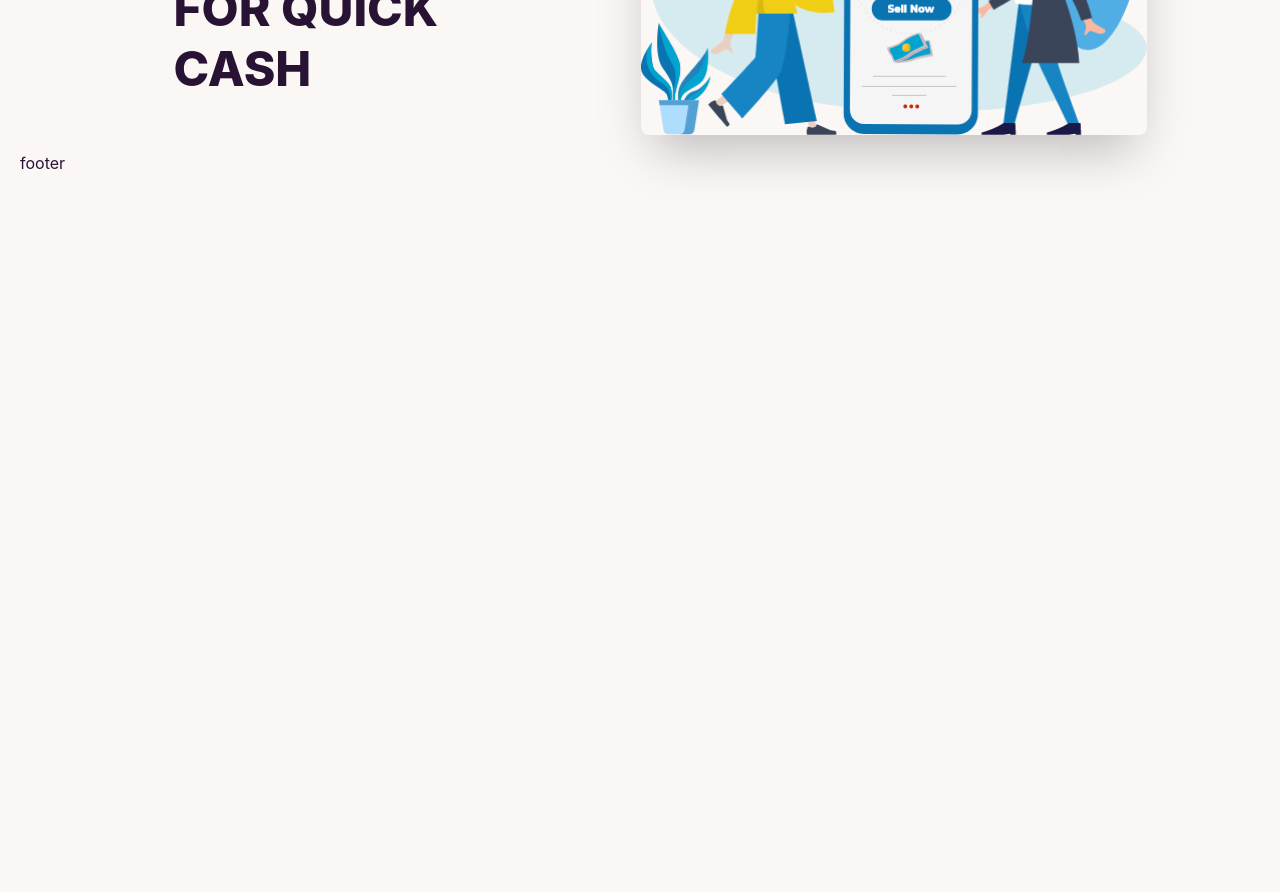
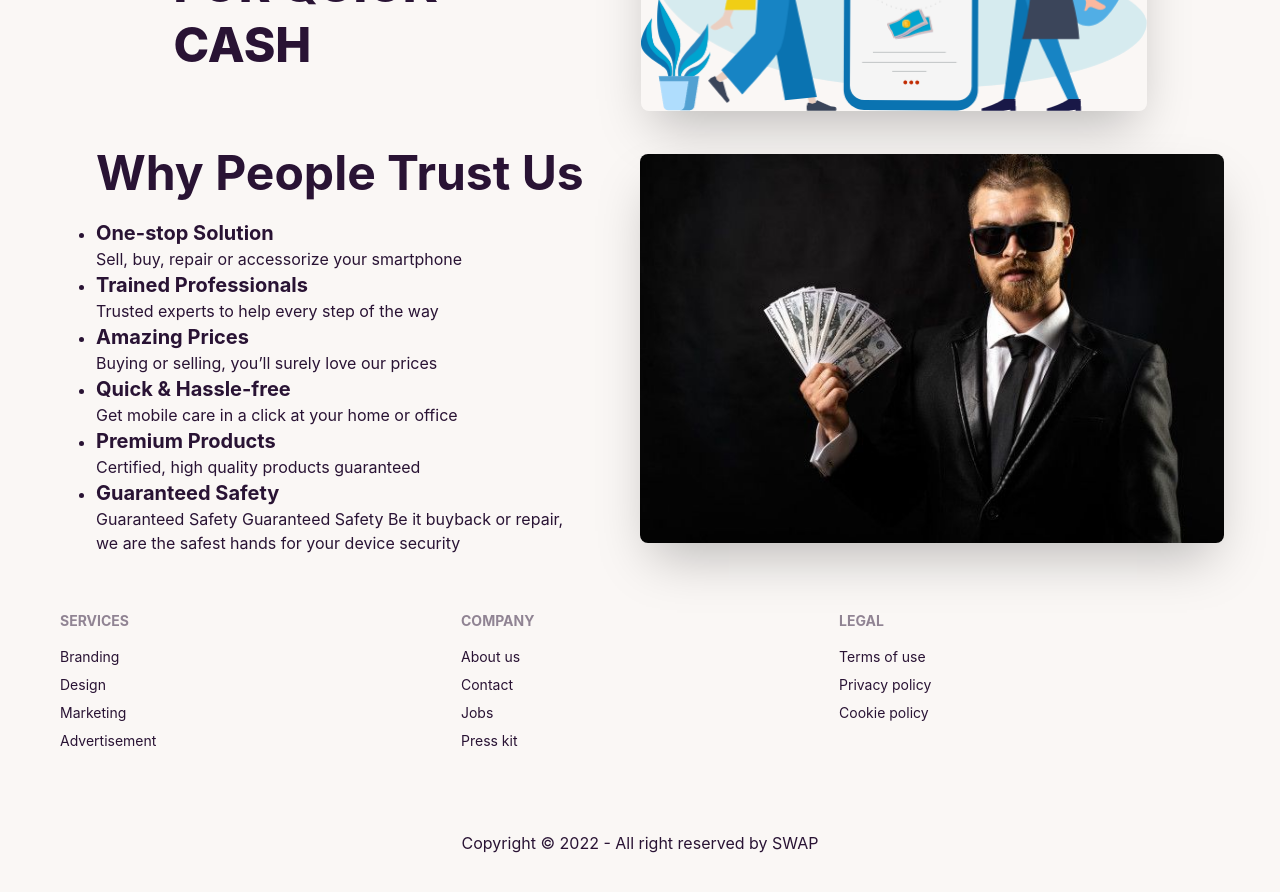
Before and after one commit to Morsalin3/resale-client, a React (Create React App) app: page / in a window 1280 px wide. Shown: the part 280-1172 px from the top of the page. Before the commit the page ends 800 px from the top, so only its background shows below. Built offline with nearby package versions, Linux system fonts and the light colour scheme.

Commit message:
added another one  and footer section

```diff
--- a/src/Pages/Home/Banner/Banner.js
+++ b/src/Pages/Home/Banner/Banner.js
@@ -9,7 +9,7 @@ const Banner = () => {
             <div className='mx-10'>
                 <h1 className='text-5xl font-extrabold tracking-normal leading-tight'>
                 SELL YOUR <br/>
-                SMARTPHONE <br/>
+                <span className='text-info'>SMARTPHONE</span> <br/>
                 FOR QUICK CASH
                 </h1>
             </div>
--- a/src/Pages/Home/Home.js
+++ b/src/Pages/Home/Home.js
@@ -1,11 +1,12 @@
 import React from 'react';
 import Banner from './Banner/Banner';
+import WhyPeopleTrust from './WhyPeopleTrust/WhyPeopleTrust';
 
 const Home = () => {
     return (
         <div className='mx-5'>
-            <h2>this is home</h2>
             <Banner></Banner>
+            <WhyPeopleTrust></WhyPeopleTrust>
         </div>
     );
 };
--- /dev/null
+++ b/src/Pages/Home/WhyPeopleTrust/WhyPeopleTrust.js
@@ -0,0 +1,35 @@
+import React from 'react';
+import money from '../../../assets/money.jpg'
+
+const WhyPeopleTrust = () => {
+    return (
+        <div className='hero'>
+        <div className='hero-content flex-col lg:flex-row-reverse'>
+        <img src={money} className='rounded-lg lg:w-1/2 shadow-2xl'  alt="" />
+        <div className='mx-10'>
+            <h1 className='text-5xl font-bold tracking-normal leading-tight mb-4'>
+            Why People Trust Us
+            </h1>
+            <ul className='list-disc'>
+                <li><p className='text-xl font-bold'>One-stop Solution</p>
+                <p>Sell, buy, repair or accessorize your smartphone</p></li>
+                <li><p className='text-xl font-bold'>Trained Professionals</p>
+                <p>Trusted experts to help every step of the way</p></li>
+                <li><p className='text-xl font-bold'>Amazing Prices</p>
+                <p>Buying or selling, you’ll surely love our prices</p></li>
+                <li><p className='text-xl font-bold'>Quick & Hassle-free</p>
+                <p>Get mobile care in a click at your home or office</p></li>
+                <li><p className='text-xl font-bold'>Premium Products</p>
+                <p>Certified, high quality products guaranteed</p></li>
+                <li><p className='text-xl font-bold'>Guaranteed Safety</p>
+                <p>Guaranteed Safety Guaranteed Safety Be it buyback or repair, we are the safest hands for your device security</p></li>
+            </ul>
+
+        </div>
+        </div>
+
+    </div>
+    );
+};
+
+export default WhyPeopleTrust;
--- a/src/Pages/Shared/Footer/Footer.js
+++ b/src/Pages/Shared/Footer/Footer.js
@@ -1,9 +1,36 @@
 import React from 'react';
+import { Link } from 'react-router-dom';
 
 const Footer = () => {
     return (
         <div>
-            <h2>footer</h2>
+            <footer className="p-10">
+            <div className='footer'>
+                <div>
+                    <span className="footer-title">Services</span>
+                    <Link to="/" className="link link-hover">Branding</Link>
+                    <Link to="/" className="link link-hover">Design</Link>
+                    <Link to="/" className="link link-hover">Marketing</Link>
+                    <Link to="/" className="link link-hover">Advertisement</Link>
+                </div>
+                <div>
+                    <span className="footer-title">Company</span>
+                    <Link to="/" className="link link-hover">About us</Link>
+                    <Link to="/" className="link link-hover">Contact</Link>
+                    <Link to="/" className="link link-hover">Jobs</Link>
+                    <Link to="/" className="link link-hover">Press kit</Link>
+                </div>
+                <div>
+                    <span className="footer-title">Legal</span>
+                    <Link to="/" className="link link-hover">Terms of use</Link>
+                    <Link to="/" className="link link-hover">Privacy policy</Link>
+                    <Link to="/" className="link link-hover">Cookie policy</Link>
+                </div>
+            </div>
+            <div className='text-center mt-20'>
+                <p>Copyright © 2022 - All right reserved by SWAP</p>
+            </div>
+        </footer>
         </div>
     );
 };
```
Also changed, not shown: src/assets/money.jpg (added).
